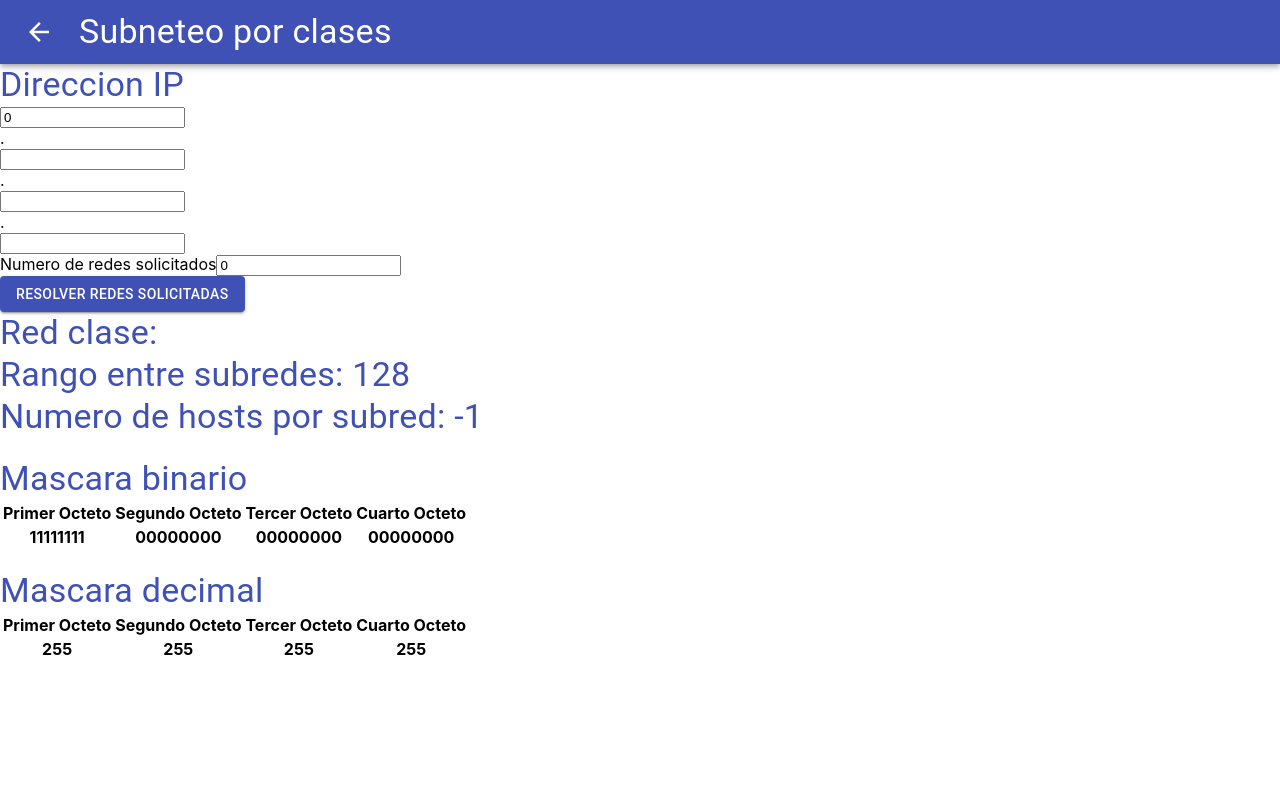
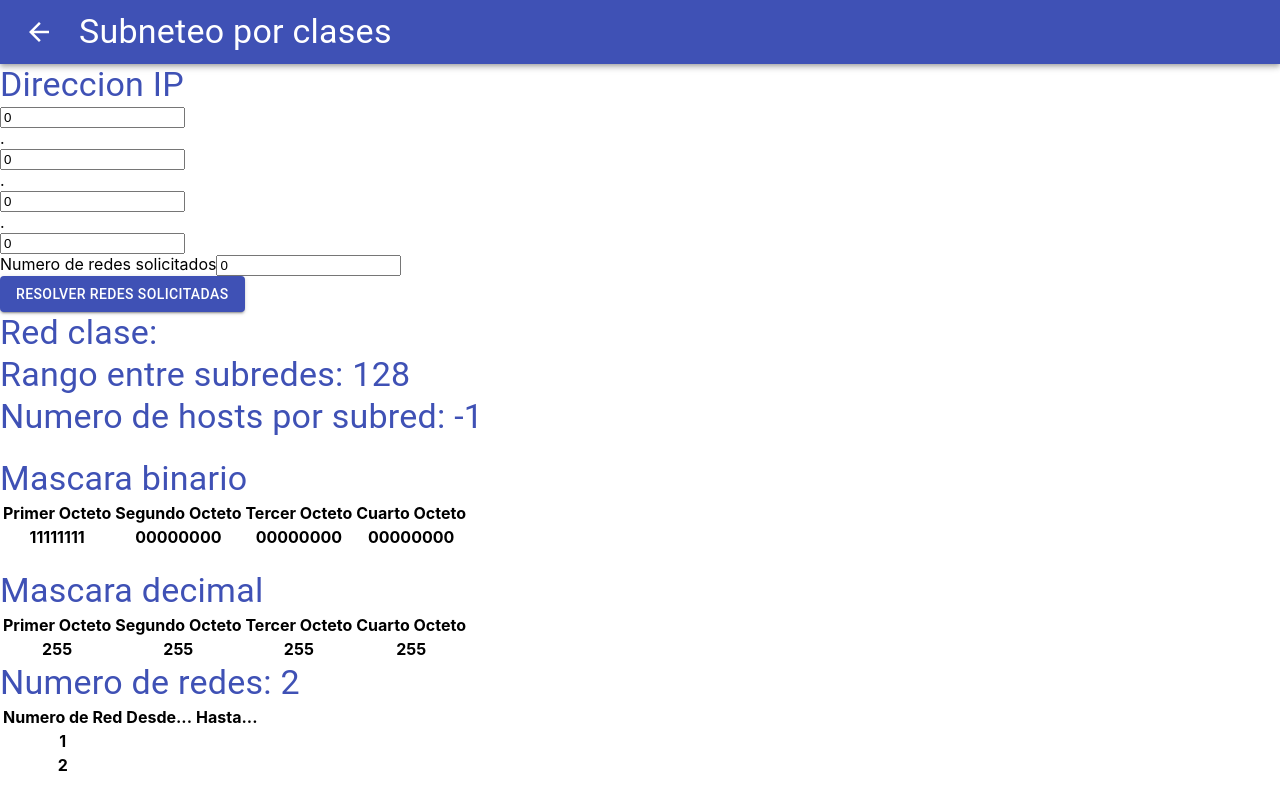
Before and after one commit to addRian0-0/SubneteoApp, a Next.js app: page /subneteo1 in a window 1280 px wide. Both pictures are taken after a click on the button "RESOLVER REDES SOLICITADAS". Built offline with nearby package versions, Linux system fonts and the light colour scheme.

Commit message:
Subneteo principal terminado

```diff
--- a/components/appbar.jsx
+++ b/components/appbar.jsx
@@ -1,4 +1,5 @@
 import React from 'react';
+import Head from "next/head";
 import Link from "next/link";
 import AppBar from '@material-ui/core/AppBar';
 import Toolbar from '@material-ui/core/Toolbar';
@@ -18,7 +19,12 @@ import ArrowBackIcon from '@material-ui/icons/ArrowBack';
 export default function Appbar(props) {
     return (
         <div>
-            <AppBar position="static">
+            <Head>
+                <link href="https://cdn.jsdelivr.net/npm/bootstrap@5.1.1/dist/css/bootstrap.min.css" rel="stylesheet"
+                    integrity="sha384-F3w7mX95PdgyTmZZMECAngseQB83DfGTowi0iMjiWaeVhAn4FJkqJByhZMI3AhiU" crossorigin="anonymous" />
+                <title>Programa de subneteo</title>
+            </Head>
+            <AppBar position="static" color={props.colorChildren} >
                 <Toolbar>
                     <Link href="/">
                         <ArrowBackIcon style={{ fontSize: 30 }} />
--- a/pages/index.js
+++ b/pages/index.js
@@ -53,7 +53,7 @@ export default function Home() {
 
       </div>
 
-      <div className="w-90 m-4 d-flex justify-content-center">
+      {/* <div className="w-90 m-4 d-flex justify-content-center">
         <Card className={styles.cardMin} variant="outlined" >
           <CardContent>
             <Typography color="secondary" variant="h4" component="h2">
@@ -65,13 +65,13 @@ export default function Home() {
             </Typography>
           </CardContent>
           <CardActions>
-            <Link href="/subneteo1">
+            <Link href="/subneteo2">
               <Button size="medium" variant="outlined" color="secondary">Ir a la pagina</Button>
             </Link>
           </CardActions>
         </Card>
 
-      </div>
+      </div> */}
 
       <div className="w-90 m-4 d-flex justify-content-center">
         <Card className={styles.cardMin} variant="outlined" >
--- a/pages/logic/subneteo.js
+++ b/pages/logic/subneteo.js
@@ -1,13 +1,13 @@
 export const calcularRedes = (numRedes, oct1) => {
 
     let n = 0;
-    let redes = 0;
+    let redesL = 0;
     let wclase = '';
 
-    while (redes <= numRedes) {
+    while (redesL <= numRedes) {
         n += 1;
-        redes = Math.pow(2, n);
-        if (redes >= numRedes) {
+        redesL = Math.pow(2, n);
+        if (redesL >= numRedes) {
             break;
         }
     }
@@ -60,6 +60,6 @@ export const calcularRedes = (numRedes, oct1) => {
     console.log(`Las redes de resolucion son: ${redes}`)
     console.log(`Red de la clase: ${wclase}`) */
 
-    return { wclase, n, binText, bitTotales, salto, hosts };
+    return { wclase, n, binText, bitTotales, salto, hosts, redesL };
 
 }
--- a/pages/subneteo1.jsx
+++ b/pages/subneteo1.jsx
@@ -3,17 +3,21 @@ import { useState } from 'react';
 import { calcularRedes } from "./logic/subneteo";
 import Appbar from "../components/appbar";
 import Typography from '@material-ui/core/Typography';
-import styles from '../styles/Home.module.css';
-import Image from 'next/image';
 import { Button } from '@material-ui/core';
 
 export default function Home() {
 
     const [redes, setRedes] = useState(0);
-    const [oct1, setOct1] = useState(0);
     const [clase, setClase] = useState('');
     const [rangoRed, setRangoRed] = useState(0);
     const [numHosts, setnumHosts] = useState(0);
+    const [redesRes, setRedesR] = useState(0);
+
+    //Octatetos de entrada IP original
+    const [oct1, setOct1] = useState(0);
+    const [oct2, setOct2] = useState(0);
+    const [oct3, setOct3] = useState(0);
+    const [oct4, setOct4] = useState(0);
 
     //Octatetos de bits
     const [octb1, setOctb1] = useState('11111111');
@@ -27,9 +31,13 @@ export default function Home() {
     const [octd3, setOctd3] = useState('255')
     const [octd4, setOctd4] = useState('255')
 
+    const [rangosM, setRangosM] = useState([]);
+
     const sacarRedes = () => {
+
         event.preventDefault();
-        const { wclase, n, binText, bitTotales, salto, hosts } = calcularRedes(redes, oct1);
+        const { wclase, n, binText, bitTotales, salto, hosts, redesL } = calcularRedes(redes, oct1);
+        setRedesR(redesL);
         setClase(wclase);
         setRangoRed(salto);
         setnumHosts(hosts);
@@ -66,6 +74,48 @@ export default function Home() {
                 setOctd4(txtBit);
                 break;
         }
+
+        //SacarRangos
+        sacarRangos(redesL);
+
+    }
+
+    const sacarRangos = (rango) => {
+        //Reinicia los rangos
+        setRangosM([]);
+        let i = 0;
+        let array = [];
+
+        //Variables de redes IP 10.0.0.0 - 10.255.255.255
+        let redDesde;
+        let redHasta = ``;
+        let numDesde = 0;
+        let numHasta = 0;
+
+        while (i <= rango - 1) {
+            i++;
+            switch (clase) {
+                case "A":
+                    redDesde = `${oct1}.${numDesde}.${'0'}.${'0'}`;
+                    redHasta = `${oct1}.${numDesde + rangoRed -1 }.${'255'}.${'255'}`;
+                    break;
+                case "B":
+                    redDesde = `${oct1}.${oct2}.${numDesde}.${'0'}`;
+                    redHasta = `${oct1}.${oct2}.${numDesde + rangoRed - 1}.${'0'}`;
+                    break;
+                case "C":
+                    redDesde = `${oct1}.${oct2}.${oct3}.${numDesde}`;
+                    redHasta = `${oct1}.${oct2}.${oct3}.${numDesde + rangoRed - 1 }`;
+                    break;
+            }
+            array.push({
+                num: i,
+                desde: redDesde,
+                hasta: redHasta
+            });
+            numDesde += rangoRed;
+        }
+        setRangosM(array);
     }
 
     return (
@@ -80,7 +130,7 @@ export default function Home() {
 
             <form className="m-4 container" onSubmit={sacarRedes} >
 
-                <div className="row align-items-star">
+                <div className="row align-items-start">
                     <Typography color="primary" variant="h4" component="h2">
                         Direccion IP
                     </Typography>
@@ -89,15 +139,15 @@ export default function Home() {
                     </div>
                     .
                     <div className="col input-group input-group-sm mb-3">
-                        <input type="number" className="form-control" />
+                        <input type="number" value={oct2} onChange={e => setOct2(e.target.value)} className="form-control" />
                     </div>
                     .
                     <div className="col input-group input-group-sm mb-3">
-                        <input type="number" className="form-control" />
+                        <input type="number" value={oct3} onChange={e => setOct3(e.target.value)} className="form-control" />
                     </div>
                     .
                     <div className="col input-group input-group-sm mb-3">
-                        <input type="number" className="form-control" />
+                        <input type="number" value={oct4} onChange={e => setOct4(e.target.value)} className="form-control" />
                     </div>
                 </div>
                 <div className="row align-items-start">
@@ -121,7 +171,7 @@ export default function Home() {
                 <Typography color="primary" variant="h4" component="h2">
                     Numero de hosts por subred: {numHosts}
                 </Typography>
-                <br/>
+                <br />
                 <Typography color="primary" variant="h4" component="h2">
                     Mascara binario
                 </Typography>
@@ -143,7 +193,7 @@ export default function Home() {
                         </tr>
                     </tbody>
                 </table>
-                <br/>
+                <br />
                 <Typography color="primary" variant="h4" component="h2">
                     Mascara decimal
                 </Typography>
@@ -167,6 +217,39 @@ export default function Home() {
                 </table>
             </div>
 
+            <div className="m-5">
+                <Typography color="primary" variant="h4" component="h2">
+                    Numero de redes: {redesRes}
+                </Typography>
+                <table className="table table-hover" >
+                    <thead className="table-primary">
+                        <tr>
+                            <th>Numero de Red</th>
+                            <th>Desde...</th>
+                            <th>Hasta...</th>
+                        </tr>
+                    </thead>
+                    <tbody className={tableStyle} >
+                        {
+                            ! rangosM ? "" : rangosM.map(rango => {
+                                return(
+                                    <tr key={rango.num}>
+                                        <th> {rango.num} </th>
+                                        <th> {rango.desde} </th>
+                                        <th> {rango.hasta} </th>
+                                    </tr>
+                                )
+                            })
+                        }
+                    </tbody>
+                </table>
+            </div>
+
         </div >
     )
 }
+
+const tableStyle = {
+    maxHeight: '150px',
+    overflowY: 'auto'
+}
```
Also changed, not shown: components/TablaSaltos.jsx (added, +58 -0 lines), pages/subneteo2.jsx (added, +18 -0 lines).
